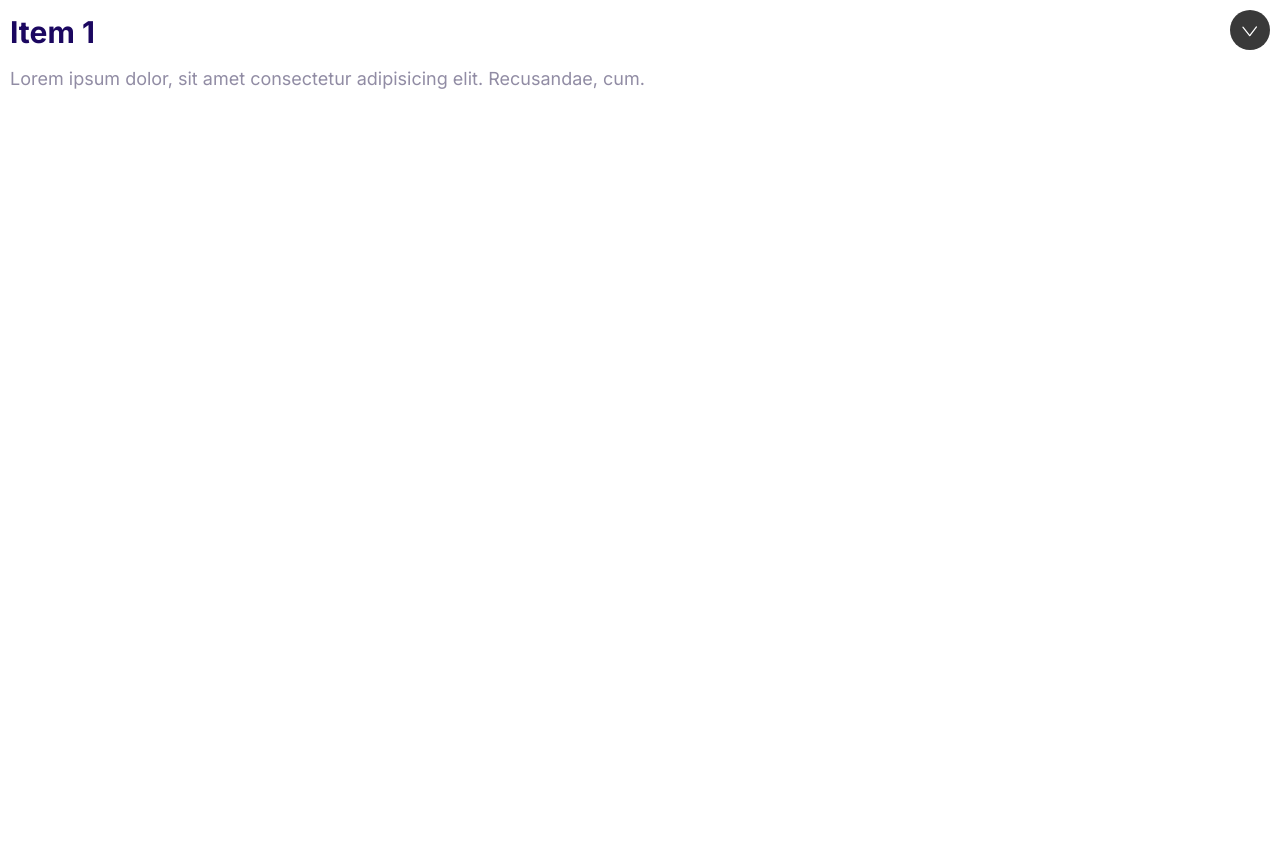
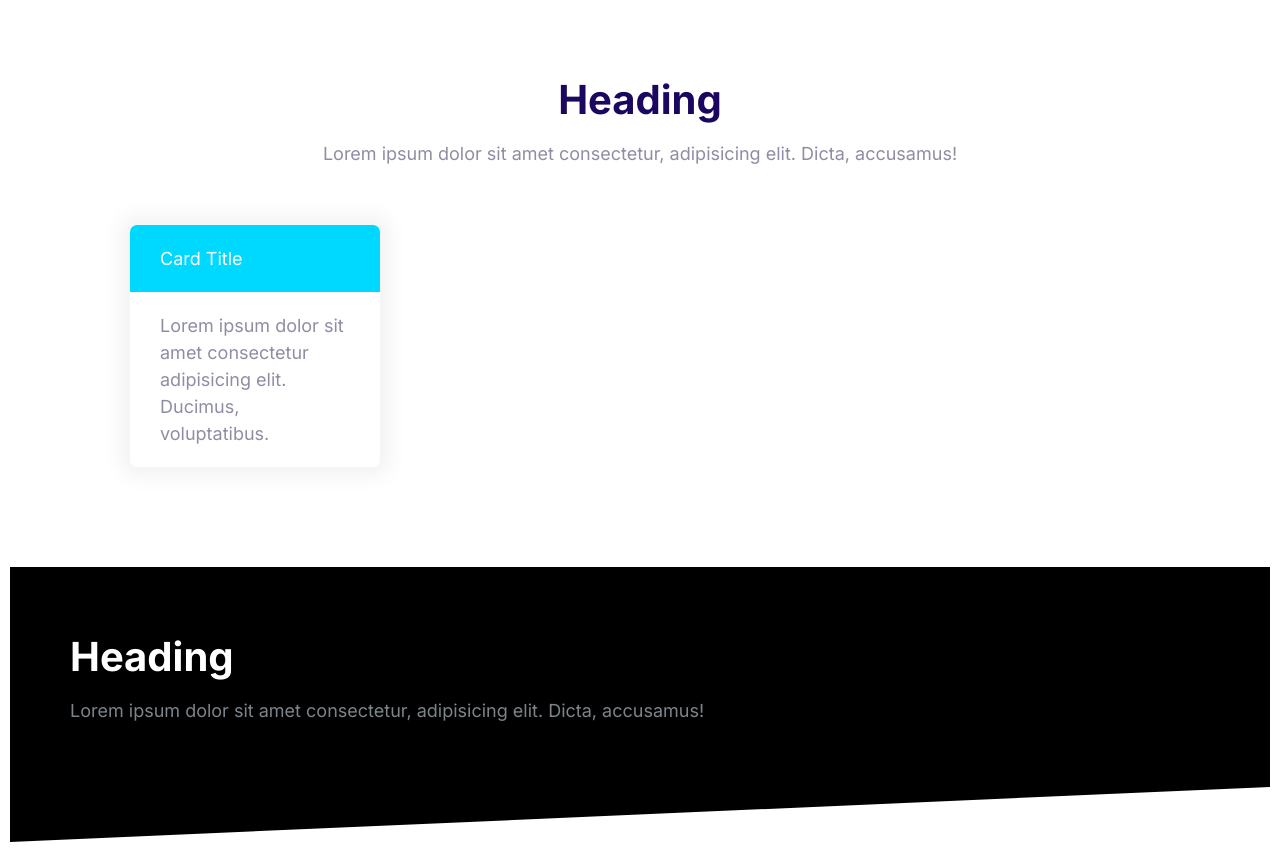
Before and after one commit to Amuleka/personal-portfolio-website, a plain HTML site: page index.html in a window 1280 px wide. Before the commit the page ends 800 px from the top, so only its background shows below. Drawn offline with Linux system fonts and the light colour scheme.

Commit message:
Build block component

```diff
--- a/css/styles.css
+++ b/css/styles.css
@@ -588,3 +588,42 @@ content: open-quote;
   max-height: 100vh;
   opacity: 1;
 }
+
+/* Blocks */
+
+.block {
+  --padding-vertical: 6rem;
+  padding: var(--padding-vertical) 2rem;
+}
+
+.block__header{
+  text-align: center;
+}
+
+.block__heading {
+  margin-top: 0;
+}
+
+.block--dark {
+  background: #000;
+  color: #7b858b;
+}
+
+.block--dark .block__heading {
+  color: #fff;
+}
+
+.block--skewed-right {
+  padding-bottom: calc(var(--padding-vertical) + 4rem);
+  clip-path: polygon(0% 0%, 100% 0%, 100% 100%, 0% 80%);
+}
+
+.block--skewed-left {
+  padding-bottom: calc(var(--padding-vertical) + 4rem);
+  clip-path: polygon(0% 0%, 100% 0%, 100% 80%, 0% 100%);
+}
+
+.container {
+  max-width: 1140px;
+  margin: 0 auto;
+}
--- a/index.html
+++ b/index.html
@@ -14,18 +14,33 @@
     <link rel="stylesheet" href="css/styles.css" />
   </head>
   <body>
-    <div class="collapsible collapsible--expanded">
-      <header class="collapsible__header">
-        <h2 class="collapsible__heading">Item 1</h2>
-        <svg class="icon icon--white collapsible__chevron">
-          <use xlink:href="images/sprite.svg#chevron"></use>
-        </svg>
+    <section class="block container">
+      <header class="block__header">
+        <h2 class="block__heading">Heading</h2>
+        <p>
+          Lorem ipsum dolor sit amet consectetur, adipisicing elit. Dicta,
+          accusamus!
+        </p>
       </header>
-      <div class="collapsible__content">
-        Lorem ipsum dolor, sit amet consectetur adipisicing elit. Recusandae,
-        cum.
+      <div style="width: 30%; padding: 4rem">
+        <div class="card card--secondary">
+          <header class="card__header">Card Title</header>
+          <div class="card__body">
+            Lorem ipsum dolor sit amet consectetur adipisicing elit. Ducimus,
+            voluptatibus.
+          </div>
+        </div>
       </div>
-    </div>
+    </section>
+    <section class="block block--dark block--skewed-left">
+      <div class="container">
+        <h2 class="block__heading">Heading</h2>
+        <p>
+          Lorem ipsum dolor sit amet consectetur, adipisicing elit. Dicta,
+          accusamus!
+        </p>
+      </div>
+    </section>
     <script src="js/main.js"></script>
   </body>
 </html>
```
Also changed, not shown: components/blocks.html (added, +27 -0 lines), components/cards.html (+1 -1 lines).
